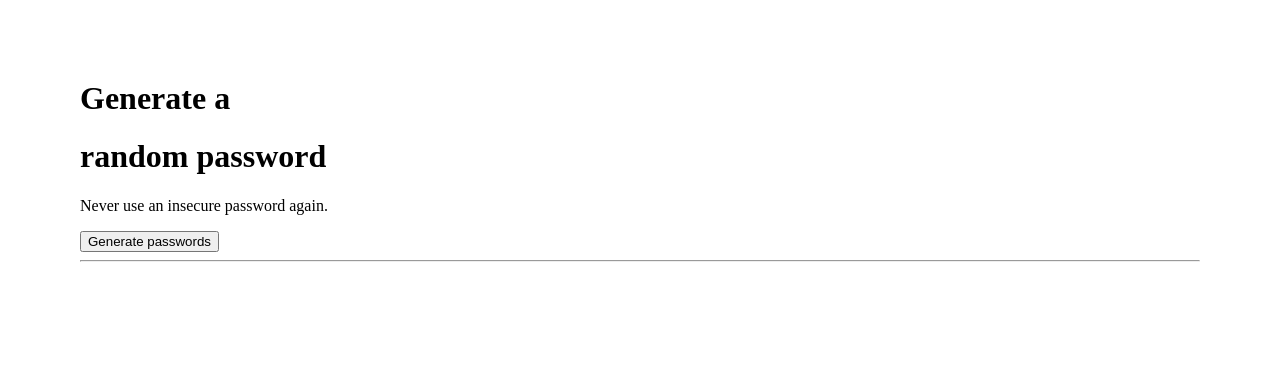
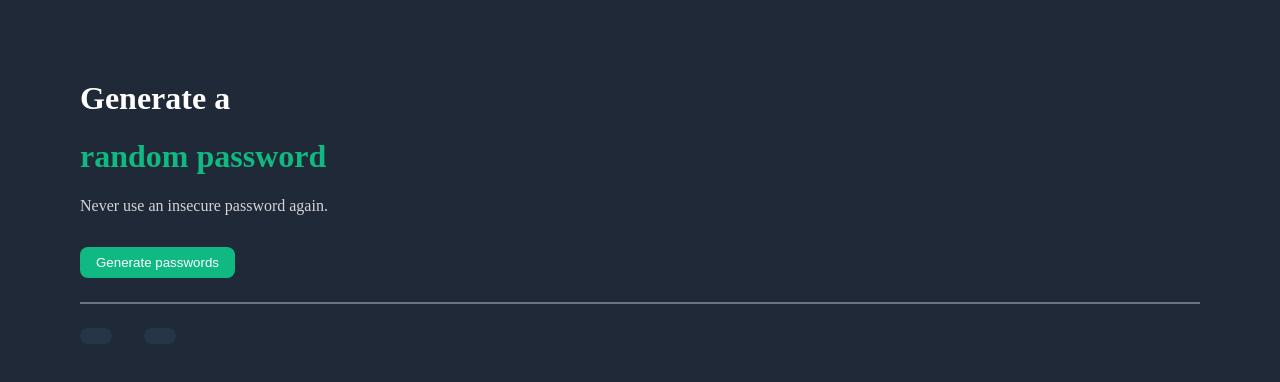
Before and after one commit to shangguanwang/password-generator, a website built with Vite: page index.html in a window 1280 px wide. Built offline with nearby package versions, Linux system fonts and the light colour scheme.

Commit message:
add css styling for #2

```diff
--- a/index.css
+++ b/index.css
@@ -1,3 +1,43 @@
 body {
     margin: 5rem;
+    background-color: #1F2937;
 }
+
+#line1-heading {
+    color: white;
+}
+
+#line2-heading {
+    color: #10B981;
+}
+
+#description {
+    color: #D5D4D8;
+}
+
+button {
+    background-color: #10B981;
+    color: white;
+    border: 0;
+    border-radius: 0.5rem;
+    padding: 0.5rem 1rem;
+    margin: 1rem auto;
+}
+
+hr {
+    border: none;
+    height: 2px;
+    background-color: #6B7280;
+}
+
+#password-container {
+    display: flex;
+    gap: 2rem;
+}
+
+.password-choice {
+    color: #10B981;
+    background-color: #273549;
+    padding: 0.5rem 1rem;
+    border-radius: 0.5rem;
+}
--- a/index.html
+++ b/index.html
@@ -3,13 +3,15 @@
         <link rel="stylesheet" href="index.css">
     </head>
     <body>
-        <h1>Generate a</h1>
-        <h1>random password</h1>
-        <p>Never use an insecure password again.</p>
+        <h1 id="line1-heading">Generate a</h1>
+        <h1 id="line2-heading">random password</h1>
+        <p id="description">Never use an insecure password again.</p>
         <button onClick="renderPassword()">Generate passwords</button>
         <hr>
-        <p id="first-choice"></p>
-        <p id="second-choice"></p>
+        <div id="password-container">
+            <p id="first-choice" class="password-choice"></p>
+            <p id="second-choice" class="password-choice"></p>
+        </div>
         <script src="index.js"></script>
     </body>
 </html>
```
